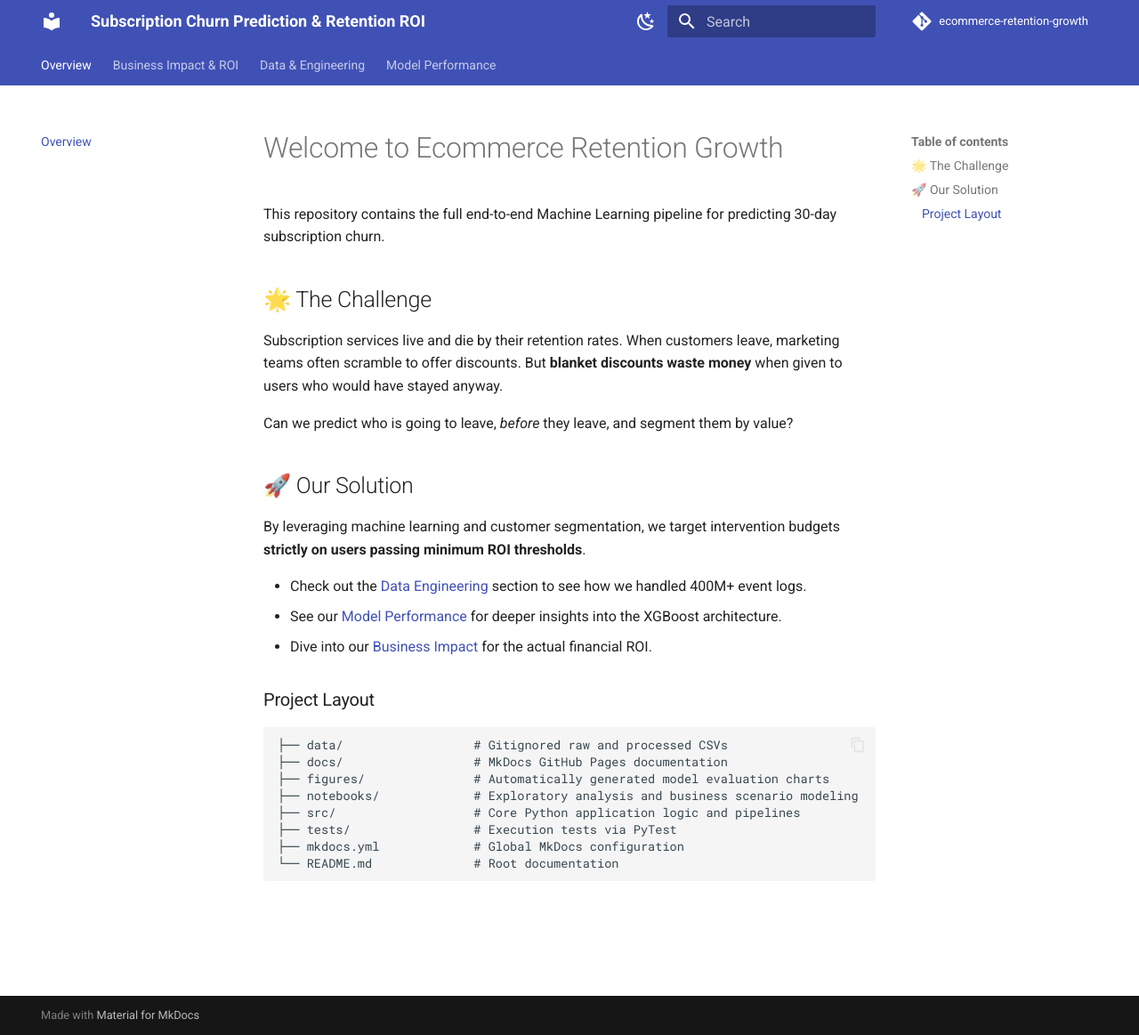
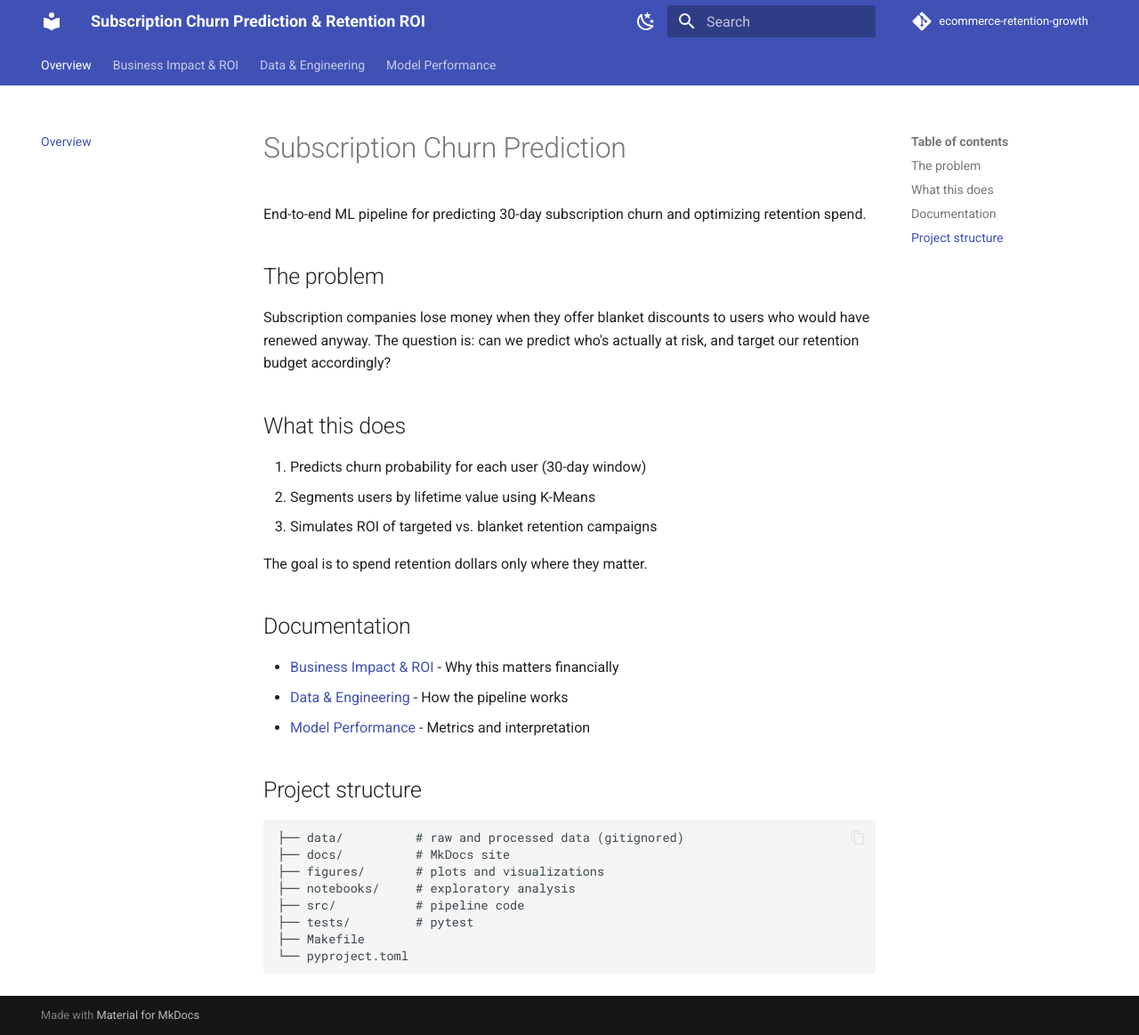
Before and after one commit to CCallahan308/ecommerce-retention-growth, an MkDocs documentation site: the page built from docs/index.md, in a window 1280 px wide and 1163 px high. Shown: the whole window at 89% size. Built offline with MkDocs 1.6.1 and Material for MkDocs 9.7.7, drawn with Linux system fonts in a browser that asks for light colours; comment, search, counter and statistics services are not loaded.

Commit message:
clean up readme and docs, remove debug file

````diff
--- a/docs/index.md
+++ b/docs/index.md
@@ -1,30 +1,34 @@
-# Welcome to Ecommerce Retention Growth
+# Subscription Churn Prediction
 
-This repository contains the full end-to-end Machine Learning pipeline for predicting 30-day subscription churn.
+End-to-end ML pipeline for predicting 30-day subscription churn and optimizing retention spend.
 
-## 🌟 The Challenge
+## The problem
 
-Subscription services live and die by their retention rates. When customers leave, marketing teams often scramble to offer discounts. But **blanket discounts waste money** when given to users who would have stayed anyway.
+Subscription companies lose money when they offer blanket discounts to users who would have renewed anyway. The question is: can we predict who's actually at risk, and target our retention budget accordingly?
 
-Can we predict who is going to leave, *before* they leave, and segment them by value?
+## What this does
 
-## 🚀 Our Solution
+1. Predicts churn probability for each user (30-day window)
+2. Segments users by lifetime value using K-Means
+3. Simulates ROI of targeted vs. blanket retention campaigns
 
-By leveraging machine learning and customer segmentation, we target intervention budgets **strictly on users passing minimum ROI thresholds**.
+The goal is to spend retention dollars only where they matter.
 
-* Check out the [Data Engineering](data_engineering.md) section to see how we handled 400M+ event logs.
-* See our [Model Performance](modeling.md) for deeper insights into the XGBoost architecture.
-* Dive into our [Business Impact](business_impact.md) for the actual financial ROI.
+## Documentation
 
-### Project Layout
+- [Business Impact & ROI](business_impact.md) - Why this matters financially
+- [Data & Engineering](data_engineering.md) - How the pipeline works
+- [Model Performance](modeling.md) - Metrics and interpretation
 
-```text
-├── data/                  # Gitignored raw and processed CSVs
-├── docs/                  # MkDocs GitHub Pages documentation
-├── figures/               # Automatically generated model evaluation charts
-├── notebooks/             # Exploratory analysis and business scenario modeling
-├── src/                   # Core Python application logic and pipelines
-├── tests/                 # Execution tests via PyTest
-├── mkdocs.yml             # Global MkDocs configuration
-└── README.md              # Root documentation
+## Project structure
+
 ```
+├── data/          # raw and processed data (gitignored)
+├── docs/          # MkDocs site
+├── figures/       # plots and visualizations
+├── notebooks/     # exploratory analysis
+├── src/           # pipeline code
+├── tests/         # pytest
+├── Makefile
+└── pyproject.toml
+```
````
Also changed, not shown: README.md (+68 -112 lines), debug_crash.py (deleted, +0 -56 lines), 1 other file.
